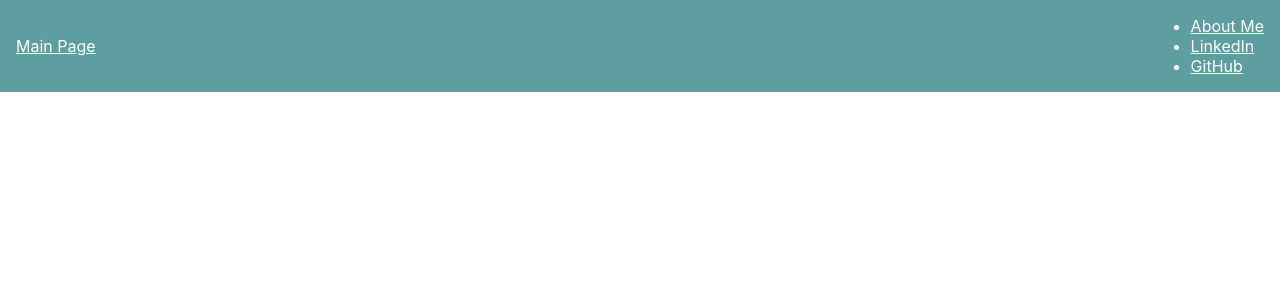
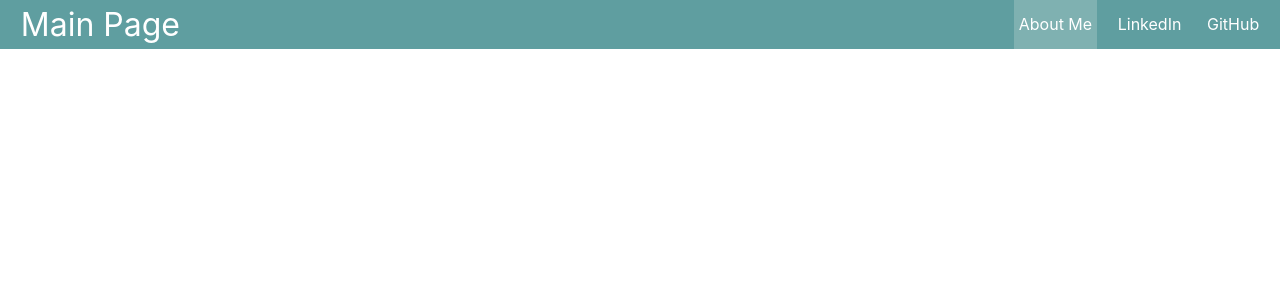
Before and after one commit to JoseGonzCSE/PersonalWeb2, a React (Create React App) app in the folder personal-web/: page / in a window 1280 px wide. Shown: the top 300 px of the page. Built offline with nearby package versions, Linux system fonts and the light colour scheme.

Commit message:
Nav Bar CSS

```diff
--- a/personal-web/src/Nav.js
+++ b/personal-web/src/Nav.js
@@ -2,7 +2,7 @@ export default function Nav(){
     return <nav className="Nav">
         <a href ="/" className="Title">Main Page</a>
         <ul>
-            <li>
+            <li className="active">
                 <a href="/aboutme">About Me</a>
             </li>
             <li>
--- a/personal-web/src/styles.css
+++ b/personal-web/src/styles.css
@@ -9,12 +9,36 @@ body{
 .Nav{
     display: flex;
     justify-content: space-between;
-    align-items: center;
+    align-items: stretch;
     gap: 1rem;
     padding: 0 1rem;
     background-color: cadetblue;
     color: white;
 }
 .Nav a{
+    display: flex;
+    padding: .3rem;
+    align-items: center;
+    height: 100%;
+    text-decoration: none;
     color: inherit;
 }
+
+.Nav ul{
+    display: flex;
+    gap: 1rem;
+    list-style: none;
+    padding: 0;
+    margin: 0;
+}
+
+.Nav li.active{
+    background-color: rgb(127, 177, 177);
+}
+.Nav li:hover{
+    background-color: darkgray;
+}
+
+.Title{
+    font-size: xx-large;
+}
```
